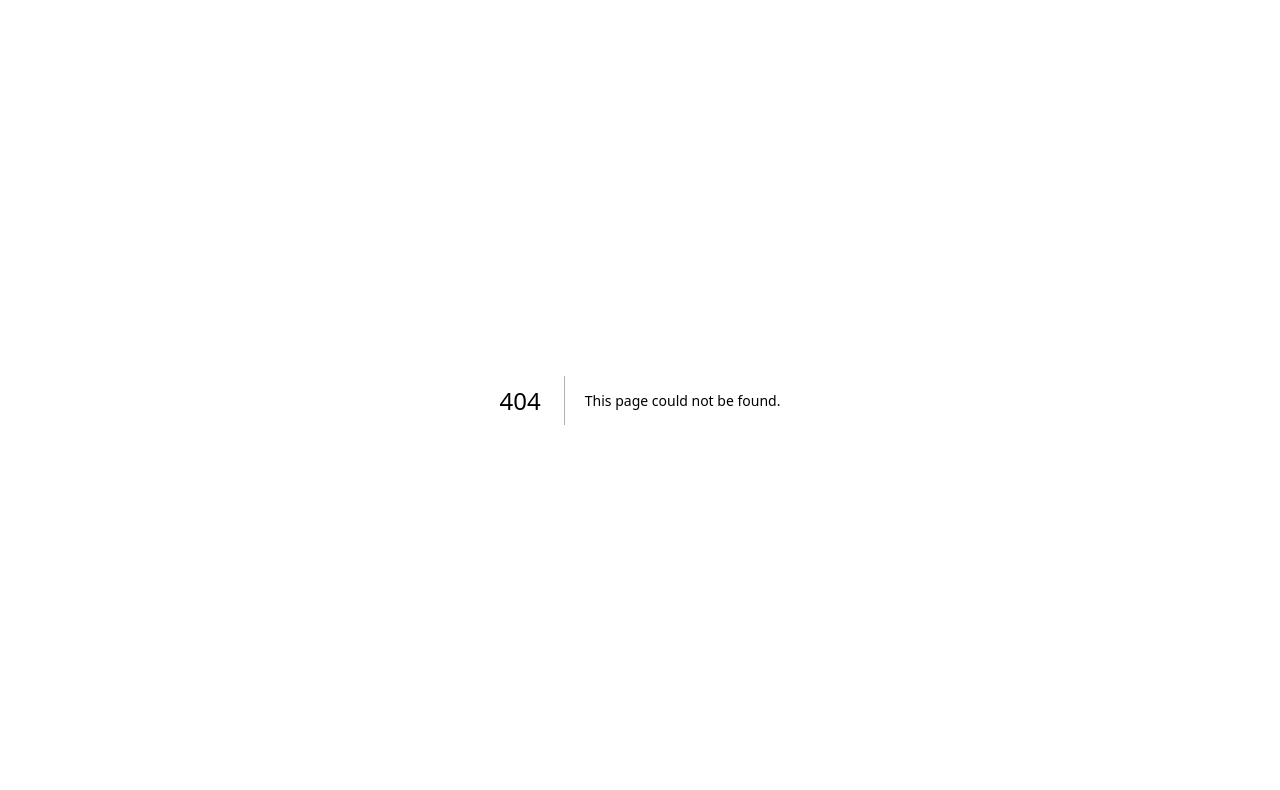
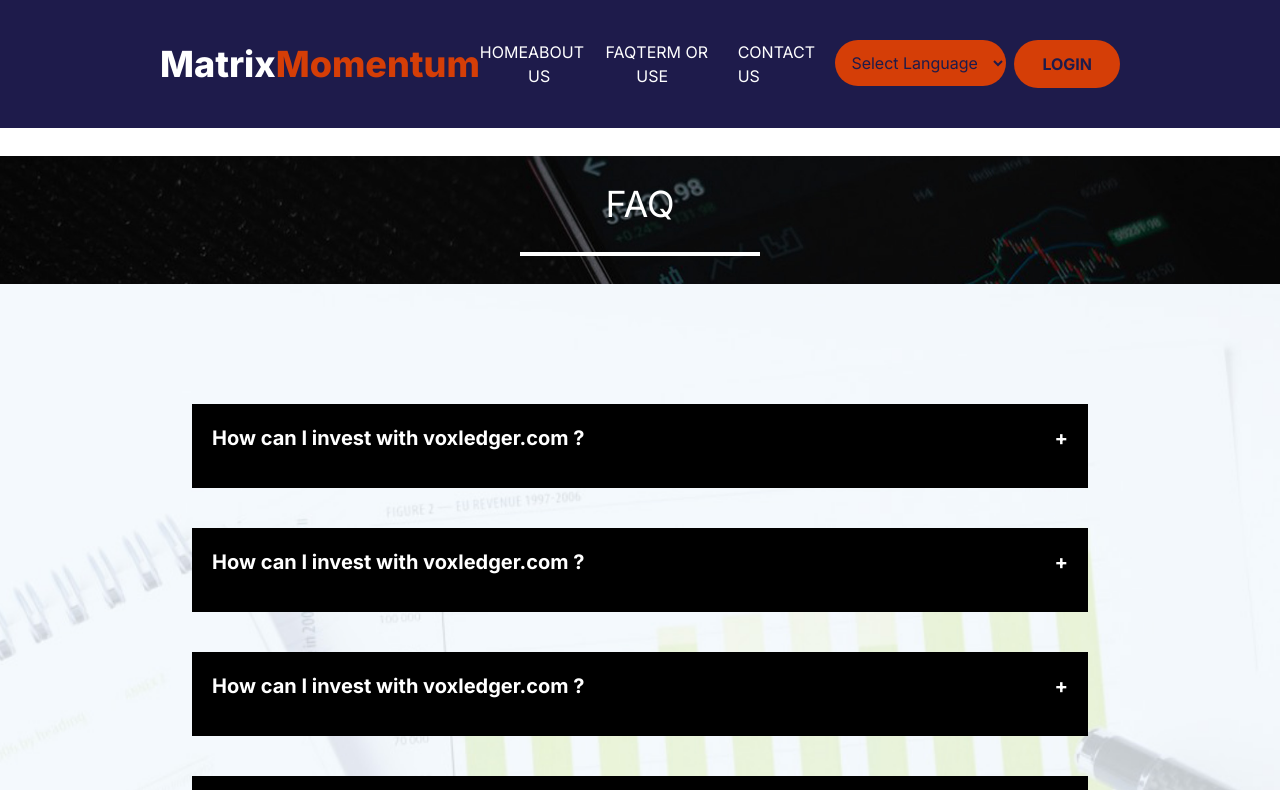
Before and after one commit to Ambaaq-Ajibike/matrixmomentum, a Next.js app: page /faq in a window 1280 px wide. Before the commit this address had no page. Shown: the top 790 px of the page. Built offline with nearby package versions, Linux system fonts and the light colour scheme.

Commit message:
FAQ page

```diff
--- /dev/null
+++ b/app/faq/page.tsx
@@ -0,0 +1,53 @@
+"use client"
+import FaqComponent, { FaqType } from '@/components/FaqComponent'
+import { Footer } from '@/components/Footer'
+import { Header } from '@/components/Header'
+import { PageTitle } from '@/components/PageTitle'
+import React from 'react'
+
+const page = () => {
+  const bgImg = "/images/body-bg.jpg";
+  const faqs : FaqType[] = [
+    {
+        question: "How can I invest with voxledger.com ?",
+        answer: "To make a investment you must first become a member of voxledger.com . Once you are signed up, you can make your first deposit. All deposits must be made through the Members Area. You can login using the member username and password you receive when sign up."
+    },
+    {
+        question: "How can I invest with voxledger.com ?",
+        answer: "To make a investment you must first become a member of voxledger.com . Once you are signed up, you can make your first deposit. All deposits must be made through the Members Area. You can login using the member username and password you receive when sign up."
+    },
+    {
+        question: "How can I invest with voxledger.com ?",
+        answer: "To make a investment you must first become a member of voxledger.com . Once you are signed up, you can make your first deposit. All deposits must be made through the Members Area. You can login using the member username and password you receive when sign up."
+    },
+    {
+        question: "How can I invest with voxledger.com ?",
+        answer: "To make a investment you must first become a member of voxledger.com . Once you are signed up, you can make your first deposit. All deposits must be made through the Members Area. You can login using the member username and password you receive when sign up."
+    },
+    {
+        question: "How can I invest with voxledger.com ?",
+        answer: "To make a investment you must first become a member of voxledger.com . Once you are signed up, you can make your first deposit. All deposits must be made through the Members Area. You can login using the member username and password you receive when sign up."
+    },
+    {
+        question: "How can I invest with voxledger.com ?",
+        answer: "To make a investment you must first become a member of voxledger.com . Once you are signed up, you can make your first deposit. All deposits must be made through the Members Area. You can login using the member username and password you receive when sign up."
+    },
+    {
+        question: "How can I invest with voxledger.com ?",
+        answer: "To make a investment you must first become a member of voxledger.com . Once you are signed up, you can make your first deposit. All deposits must be made through the Members Area. You can login using the member username and password you receive when sign up."
+    },
+  ]
+  return (
+    <div>
+        <Header/>
+        <PageTitle t1={"FAQ"} t2={""}/>
+        <div className='py-20 px-48 bg-center bg-cover bg-no-repeat text-gray-500' style={{backgroundImage: `url(${bgImg})`}}>
+            {faqs.map(q => <FaqComponent answer={q.answer} question={q.question}/>)}
+        </div>
+
+        <Footer/>
+    </div>
+  )
+}
+
+export default page
--- /dev/null
+++ b/components/FaqComponent.tsx
@@ -0,0 +1,23 @@
+"use client"
+import React, { useState } from 'react'
+export type FaqType = {
+    question: string,
+    answer: string
+}
+const FaqComponent = ({question, answer} : FaqType) => {
+    const [showAnswer, setShowAnswer] = useState<boolean>(false)
+  return (
+    <div className='bg-black  text-white my-10 cursor-pointer p-5'>
+        <div className='flex justify-between font-bold text-xl mb-4' onClick={() => setShowAnswer(!showAnswer)}>
+            <p>{question}</p>
+            {
+                showAnswer ? <p>-</p> : <p>+</p>
+            }
+
+        </div>
+        <p className={`text-lg ${showAnswer === true ? "" :  "hidden"}`}>{answer}</p>
+    </div>
+  )
+}
+
+export default FaqComponent
```
